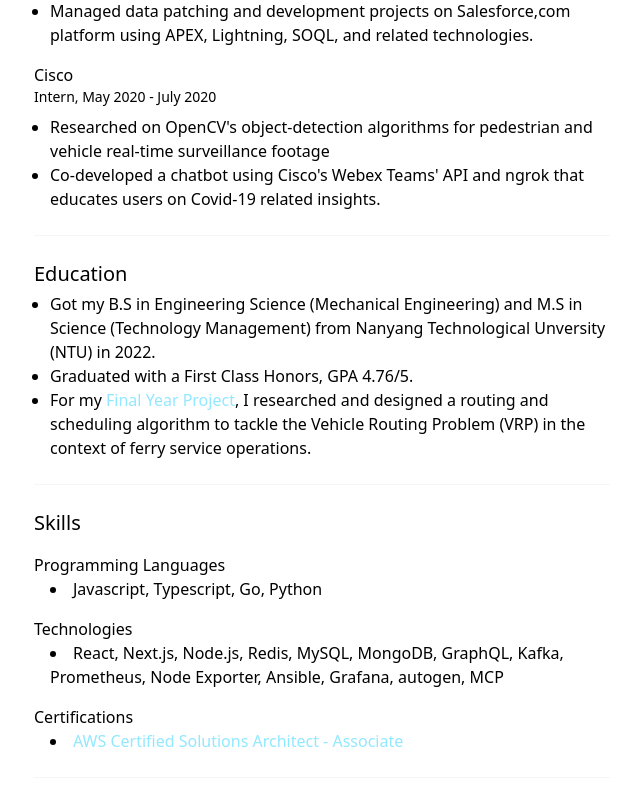
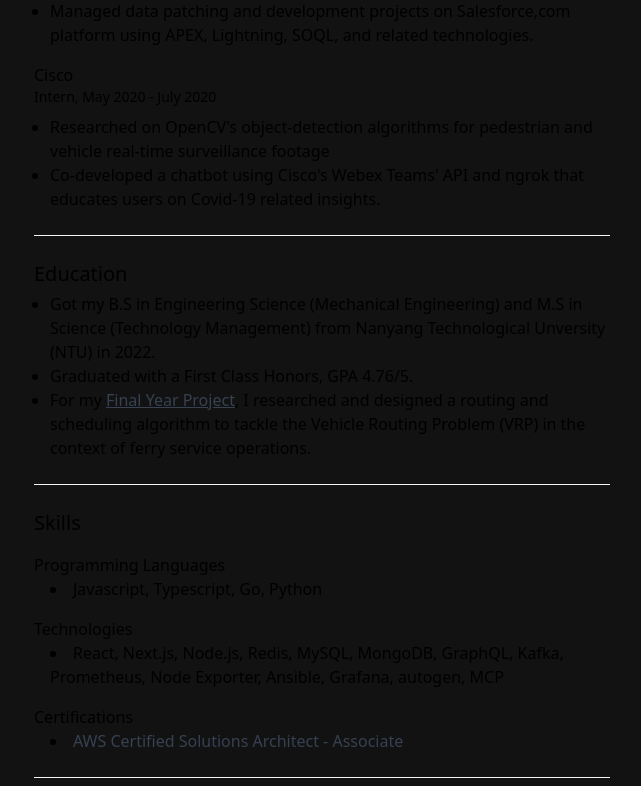
Before and after one commit to chensxb97/chensxb97.github.io, a Next.js app: page /work in a window 1280 px wide. In both pictures the pointer is over the link "Final Year Project". Shown: the part 1215-2001 px from the top of the page, without its empty margins (318-959 px from the left). Built offline with nearby package versions, Linux system fonts and the light colour scheme.

Commit message:
update css for both dark and light modes

```diff
--- a/app/global.css
+++ b/app/global.css
@@ -28,10 +28,20 @@
   html {
     color-scheme: dark;
   }
+
+  .link {
+    color: #91e8ff;
+  }
+
+  .link:hover {
+    color: #91e8ff;
+    text-decoration: underline;
+  }
 }
 
 html {
   min-width: 360px;
+  background-color: #121212
 }
 
 .prose .anchor {
@@ -49,7 +59,7 @@
 }
 
 .prose a {
-  @apply underline transition-all decoration-neutral-400 dark:decoration-neutral-600 underline-offset-2 decoration-[0.1em];
+  /* @apply underline transition-all decoration-neutral-400 dark:decoration-neutral-600 underline-offset-2 decoration-[0.1em]; */
 }
 
 .prose .anchor:after {
@@ -158,5 +168,11 @@
 
 .link,
 article a {
-  color: #91e8ff;
+  color: #374151;
 }
+
+.link:hover,
+article a:hover {
+  color: #374151;
+  text-decoration: underline;
+}
```
